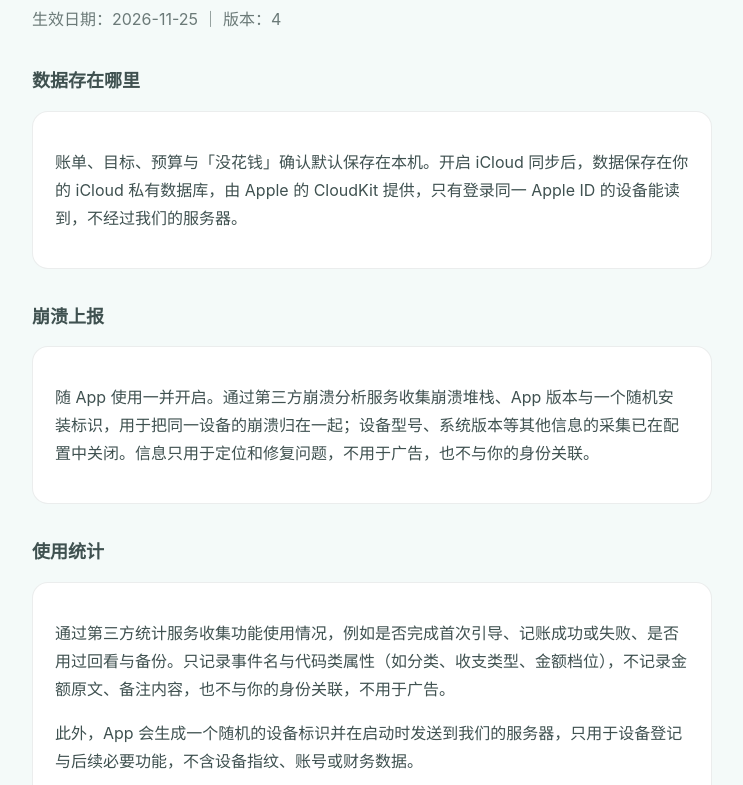
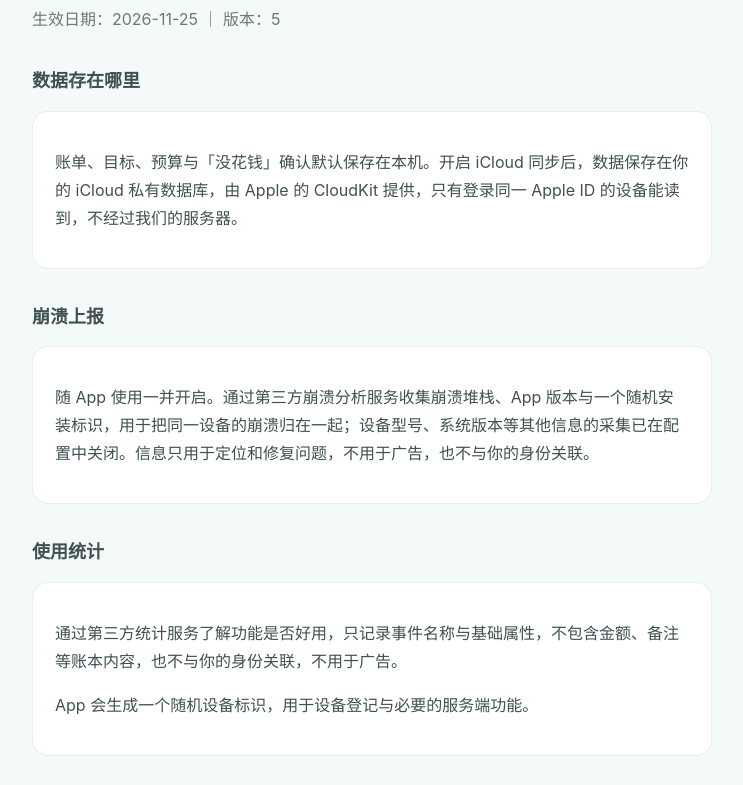
Before and after one commit to orokio/spendge-web, a plain HTML site: page privacy.html in a window 1280 px wide. Shown: the part 135-920 px from the top of the page, without its empty margins (268-1011 px from the left). Drawn offline with Linux system fonts and the light colour scheme.

Commit message:
隐私政策：精简使用统计说明，版本升到 5

```diff
--- a/privacy.html
+++ b/privacy.html
@@ -13,7 +13,7 @@
   <a href="./index.html">海绵记账</a>
 </header>
 <h1>隐私政策</h1>
-<p class="lead">生效日期：2026-11-25 ｜ 版本：4</p>
+<p class="lead">生效日期：2026-11-25 ｜ 版本：5</p>
 
 <h2>数据存在哪里</h2>
 <div class="card">
@@ -27,8 +27,8 @@
 
 <h2>使用统计</h2>
 <div class="card">
-<p>通过第三方统计服务收集功能使用情况，例如是否完成首次引导、记账成功或失败、是否用过回看与备份。只记录事件名与代码类属性（如分类、收支类型、金额档位），不记录金额原文、备注内容，也不与你的身份关联，不用于广告。</p>
-<p>此外，App 会生成一个随机的设备标识并在启动时发送到我们的服务器，只用于设备登记与后续必要功能，不含设备指纹、账号或财务数据。</p>
+<p>通过第三方统计服务了解功能是否好用，只记录事件名称与基础属性，不包含金额、备注等账本内容，也不与你的身份关联，不用于广告。</p>
+<p>App 会生成一个随机设备标识，用于设备登记与必要的服务端功能。</p>
 </div>
 
 <h2>权限</h2>
```
